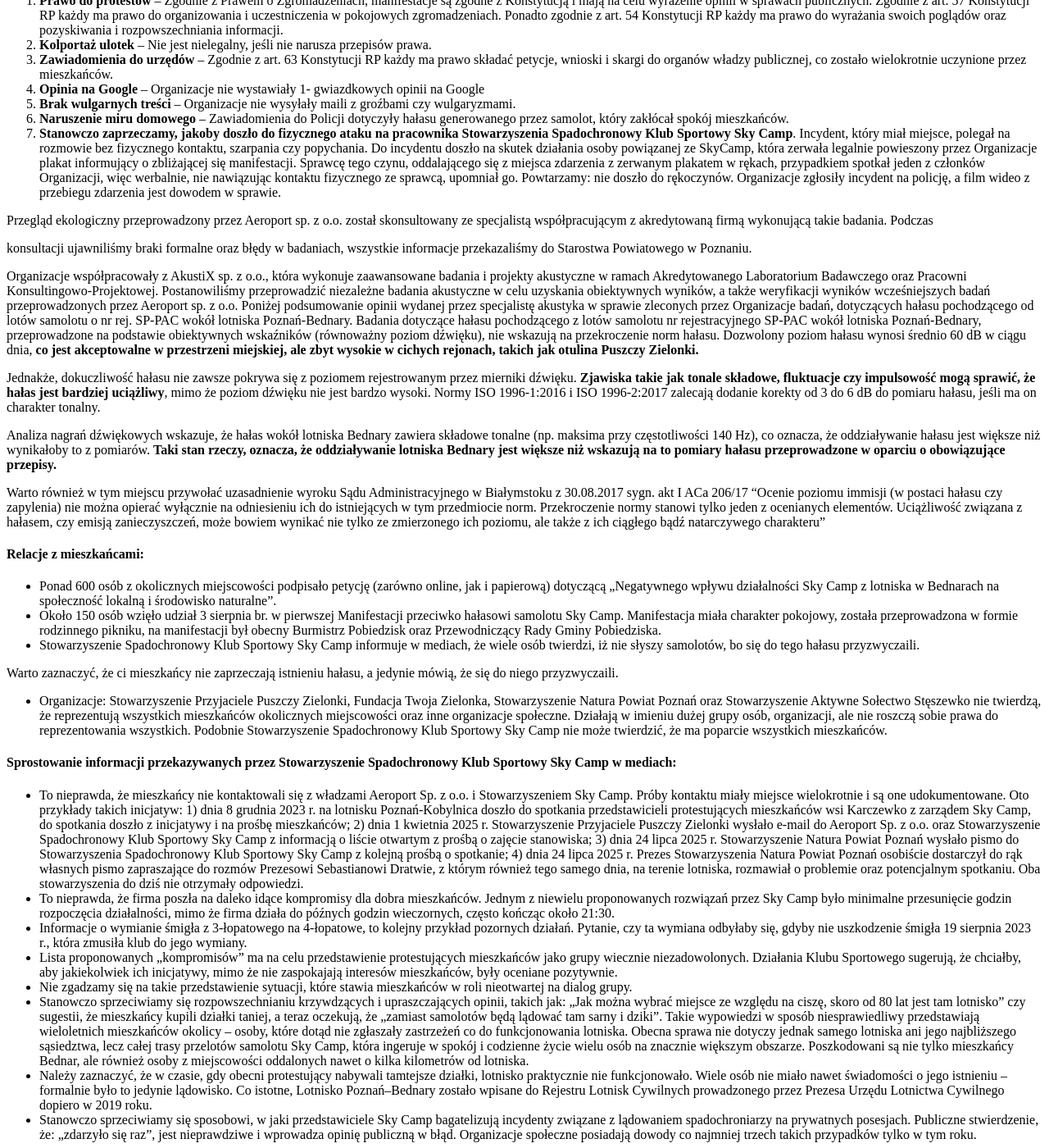
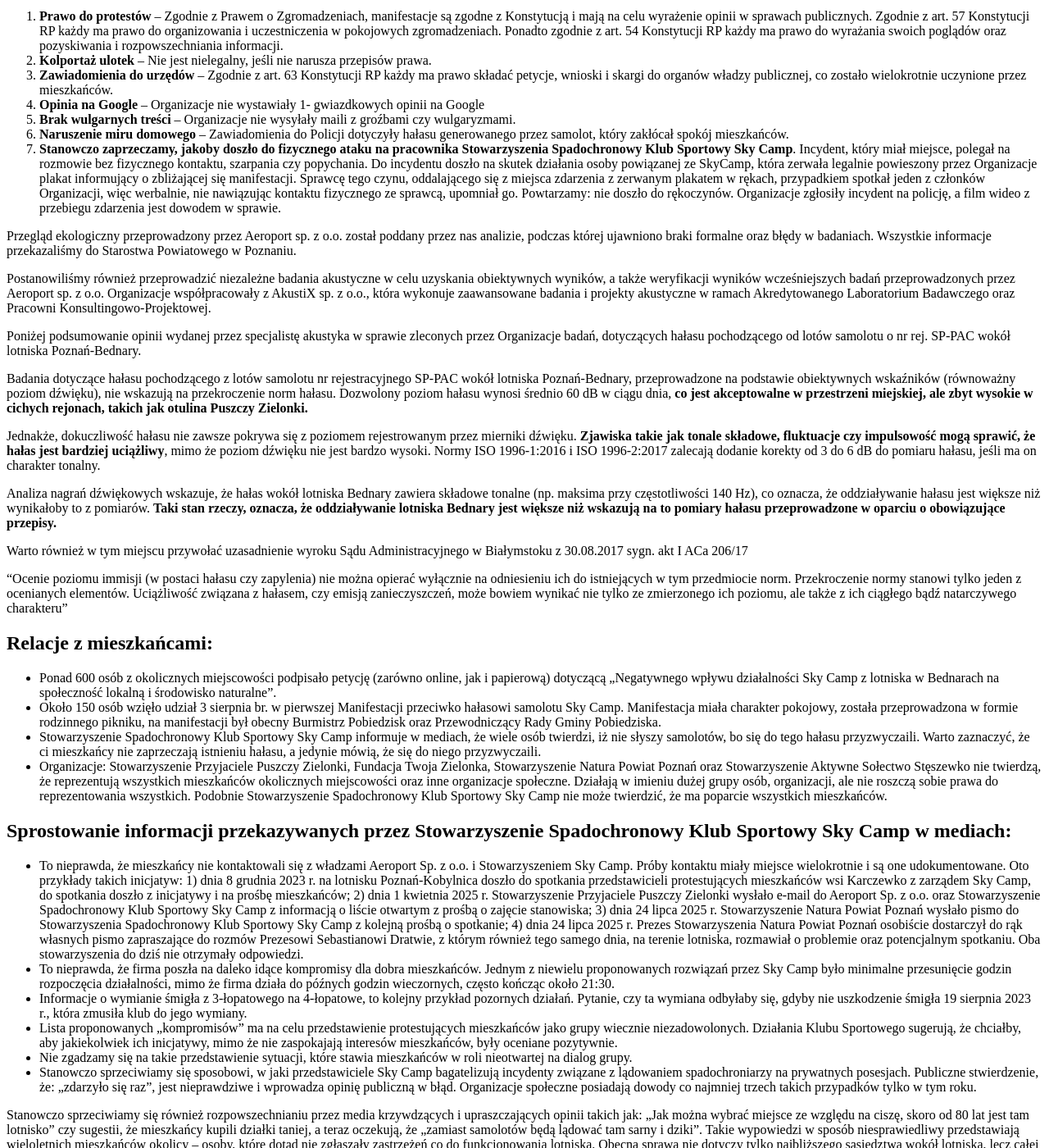
Before and after one commit to marcinkp/marcinkp.github.io, a Jekyll site: the page built from _pages/oswiadczenie.md, in a window 1280 px wide and 1400 px high, scrolled down 1592 px. Shown: the whole window at 82% size. Built offline with Jekyll 4.4.1, drawn with Linux system fonts in a browser that asks for light colours; cached includes are drawn as plain includes; some of the changed text lies outside the part shown.

Commit message:
polishing

```diff
--- a/_pages/oswiadczenie.md
+++ b/_pages/oswiadczenie.md
@@ -4,7 +4,7 @@
 permalink: /oswiadczenie
 ---
 
-#### Oświadczenie organizacji społecznych
+# Oświadczenie organizacji społecznych
 _Stowarzyszenie Przyjaciele Puszczy Zielonki, Fundacja Twoja Zielonka, Stowarzyszenie
 Natura Powiat Poznań oraz Stowarzyszenie Aktywne Sołectwo Stęszewko._
 
@@ -13,7 +13,7 @@
 Stowarzyszenie Spadochronowy Klub Sportowy Sky Camp w dniu 11.08.2025 na portalu
 dlapilota.pl. Niniejszym pragniemy je sprostować.
 
-#### Reakcja na zarzuty:
+## Reakcja na zarzuty:
 
  - Organizacje stanowczo sprzeciwiają się stawianym im zarzutom, które są niezgodne
    z prawdą i opierają się na niepełnych informacjach.
@@ -21,7 +21,7 @@
    ulotek oraz składanie zawiadomień do urzędów, są zgodne z prawem i mają na celu
    obronę interesów mieszkańców oraz ochronę środowiska.
 
-### Sprostowanie nieprawdziwych informacji:
+## Sprostowanie nieprawdziwych informacji:
 1. **Prawo do protestów** – Zgodnie z Prawem o Zgromadzeniach, manifestacje są
    zgodne z Konstytucją i mają na celu wyrażenie opinii w sprawach publicznych.
    Zgodnie z art. 57 Konstytucji RP każdy ma prawo do organizowania i uczestniczenia
@@ -48,20 +48,12 @@
    Powtarzamy: nie doszło do rękoczynów. Organizacje zgłosiły incydent na policję, a
    film wideo z przebiegu zdarzenia jest dowodem w sprawie.
 
-Przegląd ekologiczny przeprowadzony przez Aeroport sp. z o.o. został skonsultowany ze
-specjalistą współpracującym z akredytowaną firmą wykonującą takie badania. Podczas
+Przegląd ekologiczny przeprowadzony przez Aeroport sp. z o.o. został poddany przez nas analizie, podczas której ujawniono braki formalne oraz błędy w badaniach. Wszystkie informacje przekazaliśmy do Starostwa Powiatowego w Poznaniu.
 
-konsultacji ujawniliśmy braki formalne oraz błędy w badaniach, wszystkie informacje
-przekazaliśmy do Starostwa Powiatowego w Poznaniu.
+Postanowiliśmy również przeprowadzić niezależne badania akustyczne w celu uzyskania obiektywnych wyników, a także weryfikacji wyników wcześniejszych badań przeprowadzonych przez Aeroport sp. z o.o. Organizacje współpracowały z AkustiX sp. z o.o., która wykonuje zaawansowane badania i projekty akustyczne w ramach Akredytowanego Laboratorium Badawczego oraz Pracowni Konsultingowo-Projektowej.
 
-Organizacje współpracowały z AkustiX sp. z o.o., która wykonuje zaawansowane badania i
-projekty akustyczne w ramach Akredytowanego Laboratorium Badawczego oraz Pracowni
-Konsultingowo-Projektowej. Postanowiliśmy przeprowadzić niezależne badania akustyczne
-w celu uzyskania obiektywnych wyników, a także weryfikacji wyników wcześniejszych badań
-przeprowadzonych przez Aeroport sp. z o.o.
-Poniżej podsumowanie opinii wydanej przez specjalistę akustyka w sprawie zleconych przez
-Organizacje badań, dotyczących hałasu pochodzącego od lotów samolotu o nr rej. SP-PAC
-wokół lotniska Poznań-Bednary.
+Poniżej podsumowanie opinii wydanej przez specjalistę akustyka w sprawie zleconych przez Organizacje badań, dotyczących hałasu pochodzącego od lotów samolotu o nr rej. SP-PAC wokół lotniska Poznań-Bednary.
+
 Badania dotyczące hałasu pochodzącego z lotów samolotu nr rejestracyjnego SP-PAC
 wokół lotniska Poznań-Bednary, przeprowadzone na podstawie obiektywnych wskaźników
 (równoważny poziom dźwięku), nie wskazują na przekroczenie norm hałasu. Dozwolony
@@ -82,13 +74,14 @@
 
 Warto również w tym miejscu przywołać uzasadnienie wyroku Sądu Administracyjnego w
 Białymstoku z 30.08.2017 sygn. akt I ACa 206/17
+
 "Ocenie poziomu immisji (w postaci hałasu czy zapylenia) nie można opierać wyłącznie na
 odniesieniu ich do istniejących w tym przedmiocie norm. Przekroczenie normy stanowi tylko
 jeden z ocenianych elementów. Uciążliwość związana z hałasem, czy emisją
 zanieczyszczeń, może bowiem wynikać nie tylko ze zmierzonego ich poziomu, ale także z
 ich ciągłego bądź natarczywego charakteru"
 
-#### Relacje z mieszkańcami:
+## Relacje z mieszkańcami:
 - Ponad 600 osób z okolicznych miejscowości podpisało petycję (zarówno online, jak i
 papierową) dotyczącą „Negatywnego wpływu działalności Sky Camp z lotniska w
 Bednarach na społeczność lokalną i środowisko naturalne”.
@@ -96,12 +89,7 @@
 hałasowi samolotu Sky Camp. Manifestacja miała charakter pokojowy, została
 przeprowadzona w formie rodzinnego pikniku, na manifestacji był obecny Burmistrz
 Pobiedzisk oraz Przewodniczący Rady Gminy Pobiedziska.
-- Stowarzyszenie Spadochronowy Klub Sportowy Sky Camp informuje w mediach, że
-wiele osób twierdzi, iż nie słyszy samolotów, bo się do tego hałasu przyzwyczaili.
-
-Warto zaznaczyć, że ci mieszkańcy nie zaprzeczają istnieniu hałasu, a jedynie
-mówią, że się do niego przyzwyczaili.
-
+- Stowarzyszenie Spadochronowy Klub Sportowy Sky Camp informuje w mediach, że wiele osób twierdzi, iż nie słyszy samolotów, bo się do tego hałasu przyzwyczaili. Warto zaznaczyć, że ci mieszkańcy nie zaprzeczają istnieniu hałasu, a jedynie mówią, że się do niego przyzwyczaili.
 - Organizacje: Stowarzyszenie Przyjaciele Puszczy Zielonki, Fundacja Twoja Zielonka,
 Stowarzyszenie Natura Powiat Poznań oraz Stowarzyszenie Aktywne Sołectwo
 Stęszewko nie twierdzą, że reprezentują wszystkich mieszkańców okolicznych
@@ -111,7 +99,7 @@
 ma poparcie wszystkich mieszkańców.
 
 
-#### Sprostowanie informacji przekazywanych przez Stowarzyszenie Spadochronowy Klub Sportowy Sky Camp w mediach:
+## Sprostowanie informacji przekazywanych przez Stowarzyszenie Spadochronowy Klub Sportowy Sky Camp w mediach:
 - To nieprawda, że mieszkańcy nie kontaktowali się z władzami Aeroport Sp. z o.o. i
 Stowarzyszeniem Sky Camp. Próby kontaktu miały miejsce wielokrotnie i są one
 udokumentowane. Oto przykłady takich inicjatyw: 1) dnia 8 grudnia 2023 r. na
@@ -140,36 +128,16 @@
 interesów mieszkańców, były oceniane pozytywnie.
 - Nie zgadzamy się na takie przedstawienie sytuacji, które stawia mieszkańców w roli
 nieotwartej na dialog grupy.
-- Stanowczo sprzeciwiamy się rozpowszechnianiu krzywdzących i upraszczających
-opinii, takich jak: „Jak można wybrać miejsce ze względu na ciszę, skoro od 80 lat
-jest tam lotnisko” czy sugestii, że mieszkańcy kupili działki taniej, a teraz oczekują,
-że „zamiast samolotów będą lądować tam sarny i dziki”. Takie wypowiedzi w sposób niesprawiedliwy przedstawiają wieloletnich mieszkańców okolicy – osoby, które dotąd
-nie zgłaszały zastrzeżeń co do funkcjonowania lotniska. Obecna sprawa nie dotyczy
-jednak samego lotniska ani jego najbliższego sąsiedztwa, lecz całej trasy przelotów
-samolotu Sky Camp, która ingeruje w spokój i codzienne życie wielu osób na
-znacznie większym obszarze. Poszkodowani są nie tylko mieszkańcy Bednar, ale
-również osoby z miejscowości oddalonych nawet o kilka kilometrów od lotniska.
-- Należy zaznaczyć, że w czasie, gdy obecni protestujący nabywali tamtejsze działki,
-lotnisko praktycznie nie funkcjonowało. Wiele osób nie miało nawet świadomości o
-jego istnieniu – formalnie było to jedynie lądowisko. Co istotne, Lotnisko
-Poznań–Bednary zostało wpisane do Rejestru Lotnisk Cywilnych prowadzonego
-przez Prezesa Urzędu Lotnictwa Cywilnego dopiero w 2019 roku.
-- Stanowczo sprzeciwiamy się sposobowi, w jaki przedstawiciele Sky Camp
-bagatelizują incydenty związane z lądowaniem spadochroniarzy na prywatnych
-posesjach. Publiczne stwierdzenie, że: „zdarzyło się raz”, jest nieprawdziwe i
-wprowadza opinię publiczną w błąd. Organizacje społeczne posiadają dowody co
-najmniej trzech takich przypadków tylko w tym roku.
+- Stanowczo sprzeciwiamy się sposobowi, w jaki przedstawiciele Sky Camp bagatelizują incydenty związane z lądowaniem spadochroniarzy na prywatnych posesjach. Publiczne stwierdzenie, że: „zdarzyło się raz”, jest nieprawdziwe i wprowadza opinię publiczną w błąd. Organizacje społeczne posiadają dowody co najmniej trzech takich przypadków tylko w tym roku.
 
-#### Incydent podczas manifestacji (10.08.2025):
+Stanowczo sprzeciwiamy się również rozpowszechnianiu przez media krzywdzących i upraszczających opinii takich jak: „Jak można wybrać miejsce ze względu na ciszę, skoro od 80 lat jest tam lotnisko” czy sugestii, że mieszkańcy kupili działki taniej, a teraz oczekują, że „zamiast samolotów będą lądować tam sarny i dziki”. Takie wypowiedzi w sposób niesprawiedliwy przedstawiają wieloletnich mieszkańców okolicy – osoby, które dotąd nie zgłaszały zastrzeżeń co do funkcjonowania lotniska. Obecna sprawa nie dotyczy tylko najbliższego sąsiedztwa wokół lotniska, lecz całej trasy przelotów samolotu Sky Camp, która ingeruje w spokój i codzienne życie wielu osób na znacznie większym obszarze. Poszkodowani są nie tylko mieszkańcy Bednar, ale również osoby z miejscowości oddalonych nawet o kilka kilometrów od lotniska. Należy zaznaczyć, że w czasie, gdy obecni protestujący nabywali tamtejsze działki, lotnisko praktycznie nie funkcjonowało. Wiele osób nie miało nawet świadomości o jego istnieniu – formalnie było to jedynie lądowisko. Co istotne, Lotnisko Poznań–Bednary zostało wpisane do Rejestru Lotnisk Cywilnych prowadzonego przez Prezesa Urzędu Lotnictwa Cywilnego dopiero w 2019 roku.
+
 
 Chcielibyśmy poinformować opinię publiczną o niepokojącym nas mieszkańców incydencie.
-**Incydent podczas manifestacji (10.08.2025):**
-- Manifestacja zgodna z prawem, polegająca na blokadzie drogi w celu zapewnienia
-bezpieczeństwa uczestnikom protestu.
-- Protest miał formę pokojowego, rodzinnego pikniku, uczestnicy przepuszczali
-pojazdy rolnicze oraz innych użytkowników drogi.
 
-**Opis zdarzenia:**
+## Incydent podczas manifestacji (10.08.2025):
+
+### Opis zdarzenia:
 
 - W trakcie manifestacji z terenu lotniska Poznań - Bednary wyjechał samochód z
 opuszczonymi szybami, którego kierowca był zamaskowany.
@@ -182,7 +150,7 @@
 się przed manifestującymi. Kierowca potrącił jednego z uczestników protestu,
 uszkadzając trzymany przez niego transparent.
 
-**Reakcja policji:**
+### Reakcja policji:
 - Na miejscu interweniował patrol Policji zabezpieczający manifestację.
 - Kierowca oraz pasażer zostali wylegitymowani.
 - Poszkodowany oraz organizator protestu złożyli zawiadomienia o popełnieniu
```
